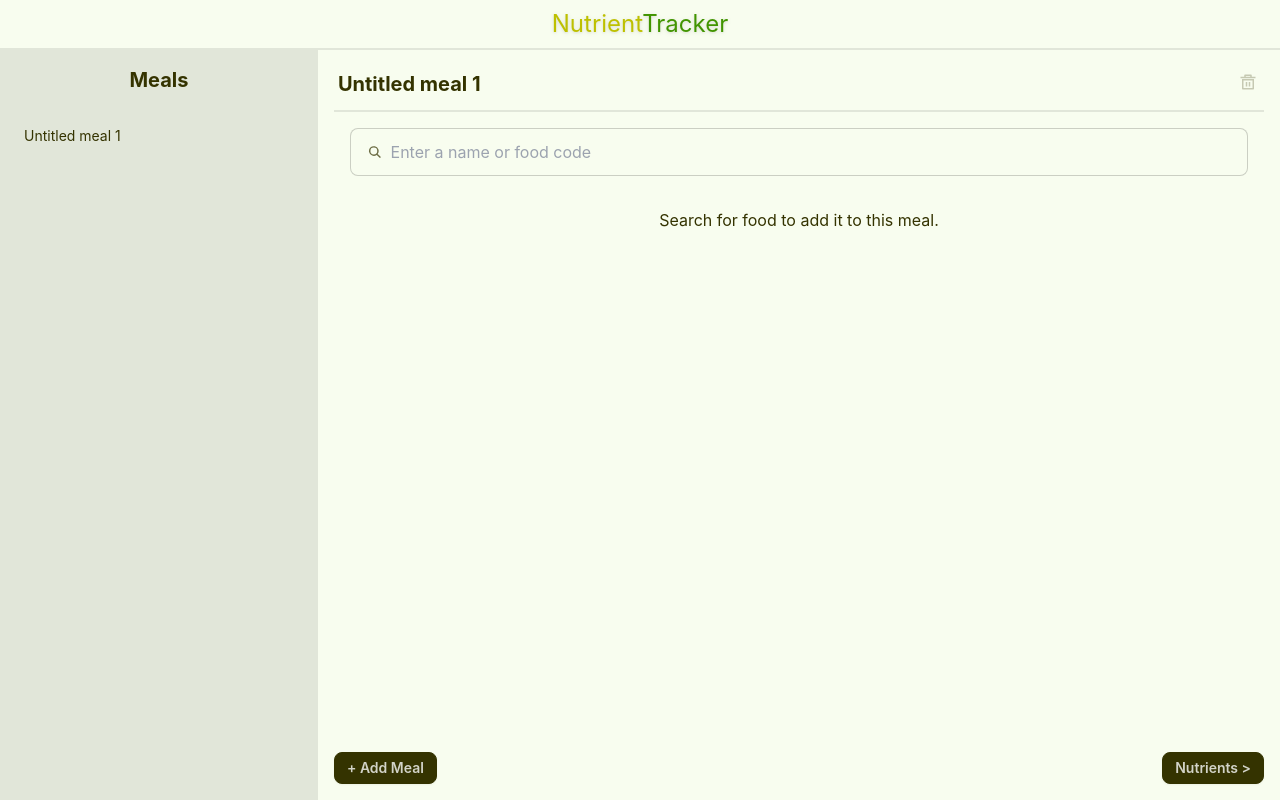
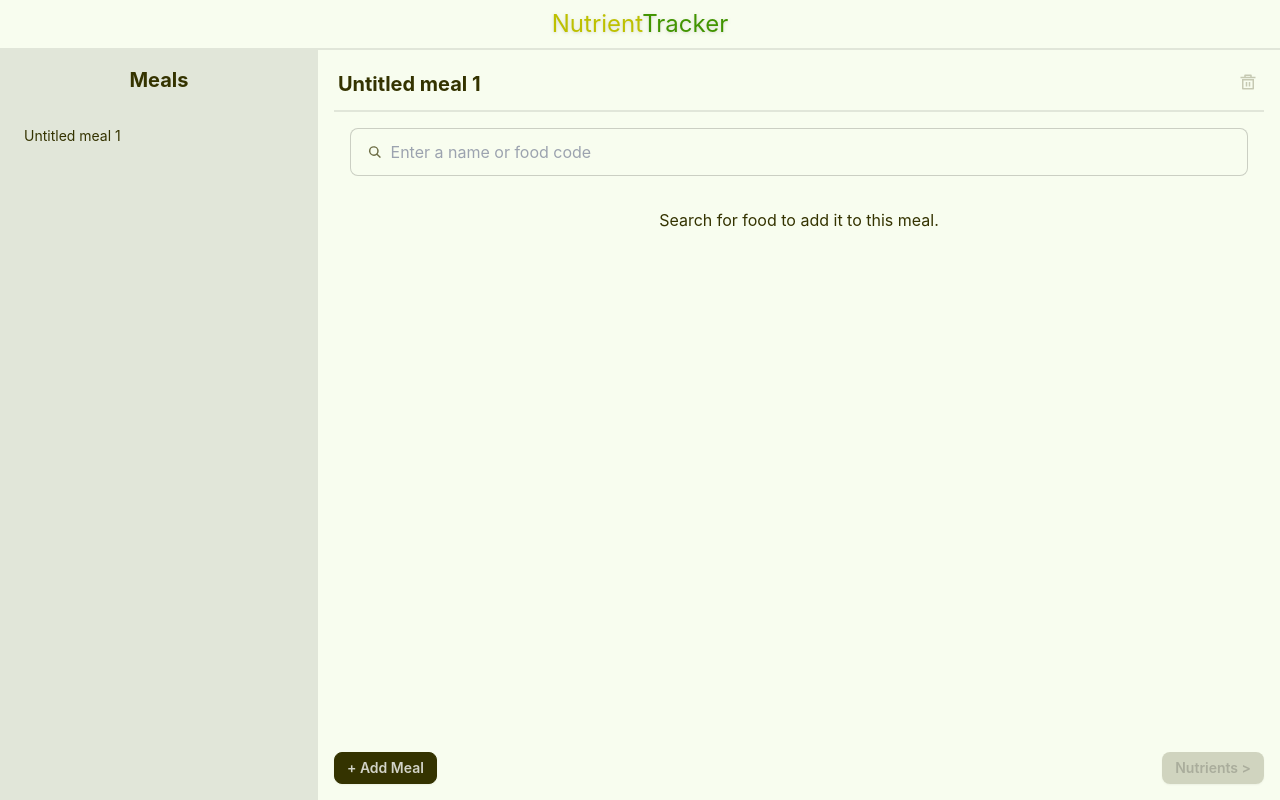
Before and after one commit to b3nk3lly/nutrient-tracker, a React (Create React App) app: page / in a window 1280 px wide. Built offline with nearby package versions, Linux system fonts and the light colour scheme.

Commit message:
Disable navigation if data is missing

```diff
--- a/src/components/NutrientsSection.tsx
+++ b/src/components/NutrientsSection.tsx
@@ -176,7 +176,9 @@ export default function NutrientsSection({ navigationButtons }: Readonly<Nutrien
 							</Button>
 						</>
 					)}
-					<Button type="submit">Generate Report</Button>
+					<Button type="submit" disabled={selectedNutrientIds.size === 0}>
+						Generate Report
+					</Button>
 				</div>
 			</MainContent>
 		</>
--- a/src/components/form/MealsForm.tsx
+++ b/src/components/form/MealsForm.tsx
@@ -25,11 +25,15 @@ export default function MealsForm({ onSubmit }: Readonly<MealsFormProps>) {
 		onSubmit(meals, Array.from(selectedNutrientIds));
 	};
 
+	const mealsAreEmpty = !meals.some((meal) => meal.foods.length > 0);
+
 	const pages = [
 		<MealsSection
 			key="meals"
 			navigationButtons={[
-				<Button onClick={(e) => handleChangePage(e, 1)}>Nutrients &gt;</Button>
+				<Button onClick={(e) => handleChangePage(e, 1)} disabled={mealsAreEmpty}>
+					Nutrients &gt;
+				</Button>
 			]}
 		/>,
 		<NutrientsSection
```
